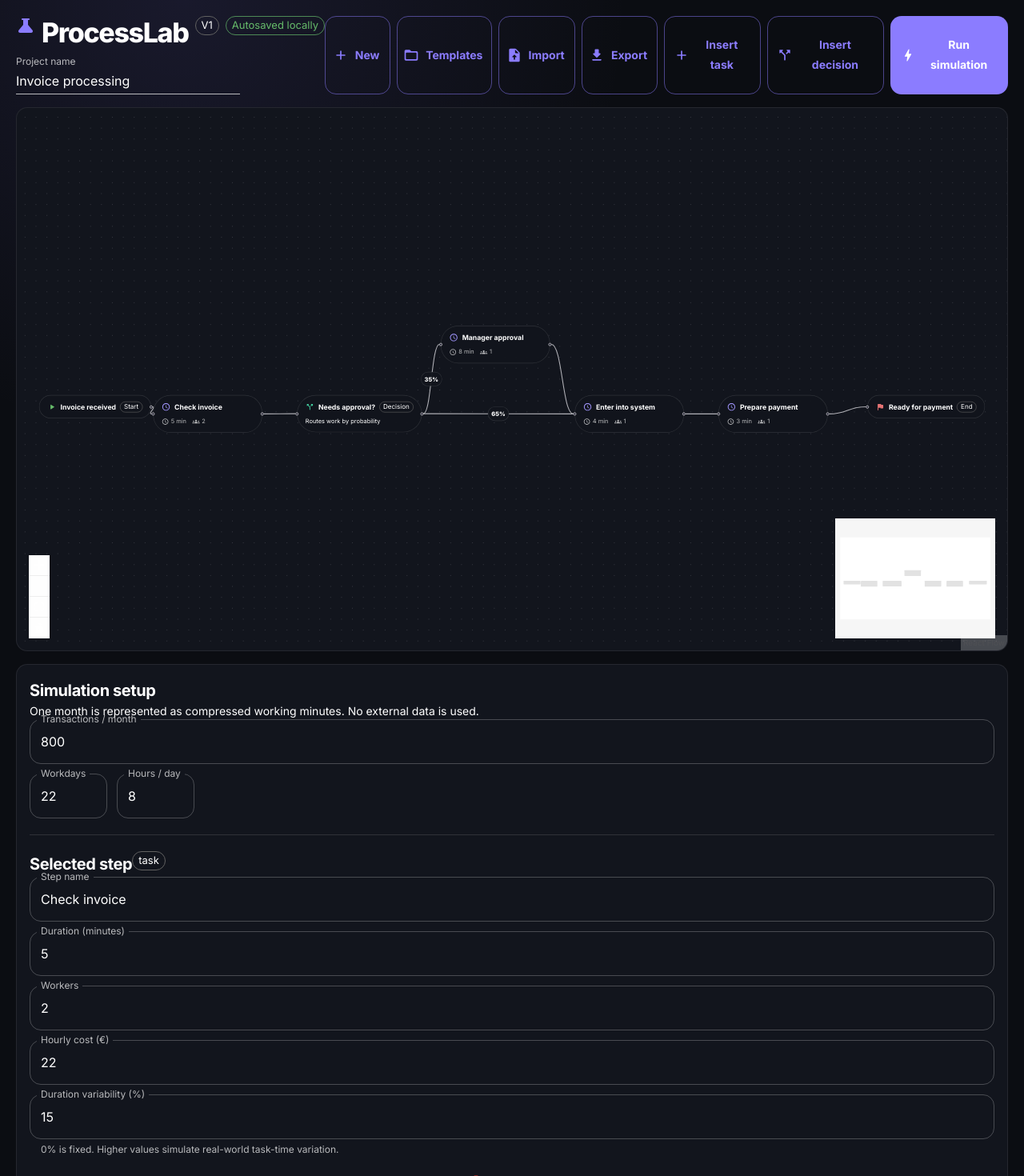
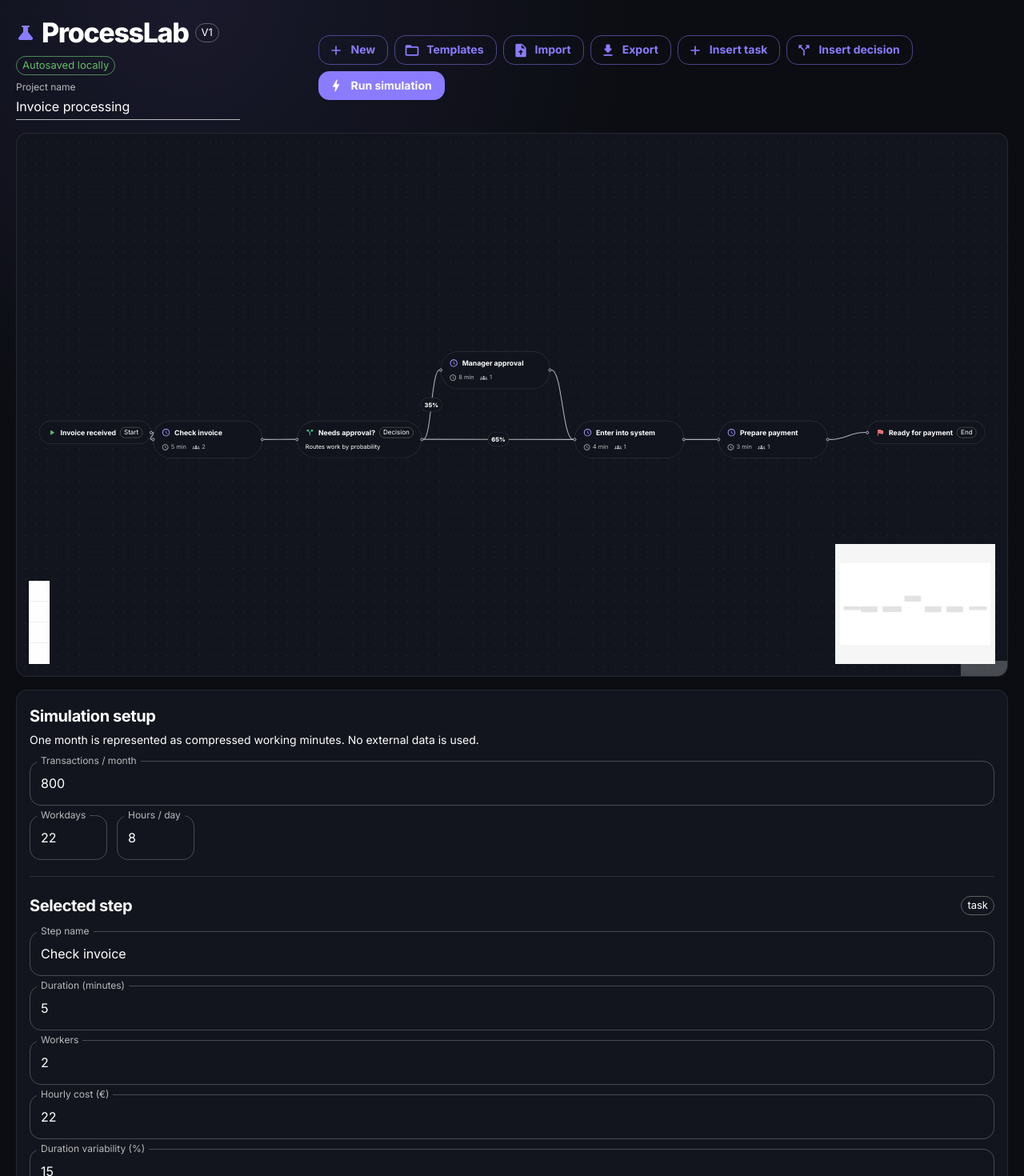
Before and after one commit to LiamBonello/processlab, a Next.js app: page / in a window 1280 px wide. Shown: the top 1470 px of the page at 80% size. Built offline with nearby package versions, Linux system fonts and the light colour scheme; what @mui/material-nextjs would draw is missing.

Commit message:
fix: migrate builder system props to sx

```diff
--- a/src/features/process-builder/ProcessBuilder.tsx
+++ b/src/features/process-builder/ProcessBuilder.tsx
@@ -124,7 +124,7 @@ function MetricCard({ label, value, detail }: { label: string; value: string; de
       <Typography variant="caption" color="text.secondary">
         {label}
       </Typography>
-      <Typography variant="h6" mt={0.25} sx={{ fontVariantNumeric: 'tabular-nums' }}>
+      <Typography variant="h6" sx={{ mt: 0.25, fontVariantNumeric: 'tabular-nums' }}>
         {value}
       </Typography>
       {detail ? (
@@ -1124,12 +1124,14 @@ export function ProcessBuilder() {
         <Stack
           className="processlab-no-print"
           direction={{ xs: 'column', md: 'row' }}
-          alignItems={{ xs: 'stretch', md: 'center' }}
-          justifyContent="space-between"
-          gap={1.5}
+          sx={{
+            alignItems: { xs: 'stretch', md: 'center' },
+            justifyContent: 'space-between',
+            gap: 1.5,
+          }}
         >
           <Box>
-            <Stack direction="row" alignItems="center" spacing={1} flexWrap="wrap" useFlexGap>
+            <Stack direction="row" spacing={1} useFlexGap sx={{ alignItems: 'center', flexWrap: 'wrap' }}>
               <ScienceRoundedIcon color="primary" />
               <Typography variant="h4">ProcessLab</Typography>
               <Chip size="small" label="V1" variant="outlined" />
@@ -1149,7 +1151,7 @@ export function ProcessBuilder() {
             />
           </Box>
 
-          <Stack direction="row" spacing={1} flexWrap="wrap" useFlexGap>
+          <Stack direction="row" spacing={1} useFlexGap sx={{ flexWrap: 'wrap' }}>
             <Button
               startIcon={<AddRoundedIcon />}
               variant="outlined"
@@ -1203,7 +1205,7 @@ export function ProcessBuilder() {
           className="processlab-no-print"
           direction={{ xs: 'column', xl: 'row' }}
           spacing={2}
-          alignItems="stretch"
+          sx={{ alignItems: 'stretch' }}
         >
           <Paper
             variant="outlined"
@@ -1264,11 +1266,11 @@ export function ProcessBuilder() {
             }}
           >
             <Typography variant="h6">Simulation setup</Typography>
-            <Typography variant="body2" color="text.secondary" mt={0.5}>
+            <Typography variant="body2" color="text.secondary" sx={{ mt: 0.5 }}>
               One month is represented as compressed working minutes. No external data is used.
             </Typography>
 
-            <Stack spacing={1.5} mt={2}>
+            <Stack spacing={1.5} sx={{ mt: 2 }}>
               <TextField
                 label="Transactions / month"
                 type="number"
@@ -1307,12 +1309,12 @@ export function ProcessBuilder() {
 
             {selectedNode ? (
               <>
-                <Stack direction="row" alignItems="center" justifyContent="space-between">
+                <Stack direction="row" sx={{ alignItems: 'center', justifyContent: 'space-between' }}>
                   <Typography variant="h6">Selected step</Typography>
                   <Chip size="small" label={selectedNode.data.kind} variant="outlined" />
                 </Stack>
 
-                <Stack spacing={1.5} mt={2}>
+                <Stack spacing={1.5} sx={{ mt: 2 }}>
                   <TextField
                     label="Step name"
                     value={selectedNode.data.label}
@@ -1414,7 +1416,7 @@ export function ProcessBuilder() {
             ) : selectedEdge ? (
               <>
                 <Typography variant="h6">Selected connection</Typography>
-                <Typography variant="body2" color="text.secondary" mt={1}>
+                <Typography variant="body2" color="text.secondary" sx={{ mt: 1 }}>
                   Insert a task or decision here using the toolbar above.
                 </Typography>
                 {selectedEdge.data?.probability !== undefined ? (
@@ -1429,7 +1431,7 @@ export function ProcessBuilder() {
             ) : (
               <>
                 <Typography variant="h6">Inspector</Typography>
-                <Typography variant="body2" color="text.secondary" mt={1}>
+                <Typography variant="body2" color="text.secondary" sx={{ mt: 1 }}>
                   Select a step to edit it, or select a connection to insert a new step exactly where you want it.
                 </Typography>
               </>
@@ -1441,9 +1443,11 @@ export function ProcessBuilder() {
           <Paper className="processlab-print-report" variant="outlined" sx={{ p: 2 }}>
             <Stack
               direction={{ xs: 'column', md: 'row' }}
-              justifyContent="space-between"
-              alignItems={{ xs: 'stretch', md: 'flex-start' }}
-              gap={2}
+              sx={{
+                justifyContent: 'space-between',
+                alignItems: { xs: 'stretch', md: 'flex-start' },
+                gap: 2,
+              }}
             >
               <Box>
                 <Typography variant="overline" color="text.secondary">
@@ -1455,7 +1459,7 @@ export function ProcessBuilder() {
                 </Typography>
               </Box>
 
-              <Stack direction="row" spacing={1} flexWrap="wrap" useFlexGap>
+              <Stack direction="row" spacing={1} useFlexGap sx={{ flexWrap: 'wrap' }}>
                 {constraintLabel ? (
                   <Chip
                     color={constraintColor}
@@ -1537,9 +1541,11 @@ export function ProcessBuilder() {
             >
               <Stack
                 direction={{ xs: 'column', md: 'row' }}
-                alignItems={{ xs: 'stretch', md: 'center' }}
-                justifyContent="space-between"
-                gap={1.25}
+                sx={{
+                  alignItems: { xs: 'stretch', md: 'center' },
+                  justifyContent: 'space-between',
+                  gap: 1.25,
+                }}
               >
                 <Box>
                   <Typography variant="subtitle2">Sampled transaction replay</Typography>
@@ -1548,7 +1554,7 @@ export function ProcessBuilder() {
                   </Typography>
                 </Box>
 
-                <Stack direction="row" spacing={1} alignItems="center" flexWrap="wrap" useFlexGap>
+                <Stack direction="row" spacing={1} useFlexGap sx={{ alignItems: 'center', flexWrap: 'wrap' }}>
                   <Typography variant="caption" color="text.secondary">
                     Speed
                   </Typography>
@@ -1588,7 +1594,7 @@ export function ProcessBuilder() {
 
             <Divider sx={{ my: 2 }} />
 
-            <Stack direction="row" flexWrap="wrap" gap={3}>
+            <Stack direction="row" sx={{ flexWrap: 'wrap', gap: 3 }}>
               <Box sx={{ minWidth: 0, flex: '1 1 180px' }}>
                 <MetricCard
                   label="Processing cost"
@@ -1596,7 +1602,7 @@ export function ProcessBuilder() {
                   detail={`${currencyFormatter.format(result.costPerTransaction)} / transaction`}
                 />
                 {baseline ? (
-                  <Box mt={1}>
+                  <Box sx={{ mt: 1 }}>
                     <ComparisonChip
                       current={result.totalProcessingCost}
                       baseline={baseline.totalProcessingCost}
@@ -1608,7 +1614,7 @@ export function ProcessBuilder() {
               <Box sx={{ minWidth: 0, flex: '1 1 180px' }}>
                 <MetricCard label="Average cycle" value={formatDuration(result.averageCycleMinutes)} />
                 {baseline ? (
-                  <Box mt={1}>
+                  <Box sx={{ mt: 1 }}>
                     <ComparisonChip
                       current={result.averageCycleMinutes}
                       baseline={baseline.averageCycleMinutes}
@@ -1620,7 +1626,7 @@ export function ProcessBuilder() {
               <Box sx={{ minWidth: 0, flex: '1 1 180px' }}>
                 <MetricCard label="Average queue" value={formatDuration(result.averageQueueMinutes)} />
                 {baseline ? (
-                  <Box mt={1}>
+                  <Box sx={{ mt: 1 }}>
                     <ComparisonChip
                       current={result.averageQueueMinutes}
                       baseline={baseline.averageQueueMinutes}
@@ -1636,7 +1642,7 @@ export function ProcessBuilder() {
                   detail={`${result.backlogAtMonthEnd.toLocaleString()} month-end carryover`}
                 />
                 {baseline ? (
-                  <Box mt={1}>
+                  <Box sx={{ mt: 1 }}>
                     <ComparisonChip
                       current={result.throughputWithinMonth}
                       baseline={baseline.throughputWithinMonth}
@@ -1654,9 +1660,9 @@ export function ProcessBuilder() {
                 <Stack
                   key={metric.taskId}
                   direction={{ xs: 'column', md: 'row' }}
-                  alignItems={{ xs: 'stretch', md: 'center' }}
-                  gap={1}
                   sx={(theme) => ({
+                    alignItems: { xs: 'stretch', md: 'center' },
+                    gap: 1,
                     px: 1.5,
                     py: 1.2,
                     borderRadius: 1.5,
@@ -1667,7 +1673,7 @@ export function ProcessBuilder() {
                         : alpha(theme.palette.common.white, 0.025),
                   })}
                 >
-                  <Typography fontWeight={650} sx={{ flex: '1 1 240px' }}>
+                  <Typography sx={{ flex: '1 1 240px', fontWeight: 650 }}>
                     {metric.label}
                   </Typography>
                   <Typography variant="body2" color="text.secondary" sx={{ minWidth: 105 }}>
@@ -1730,7 +1736,7 @@ export function ProcessBuilder() {
                 }}
               >
                 <Box>
-                  <Typography fontWeight={700}>{template.name}</Typography>
+                  <Typography sx={{ fontWeight: 700 }}>{template.name}</Typography>
                   <Typography variant="body2" color="text.secondary">
                     {template.description}
                   </Typography>
```
